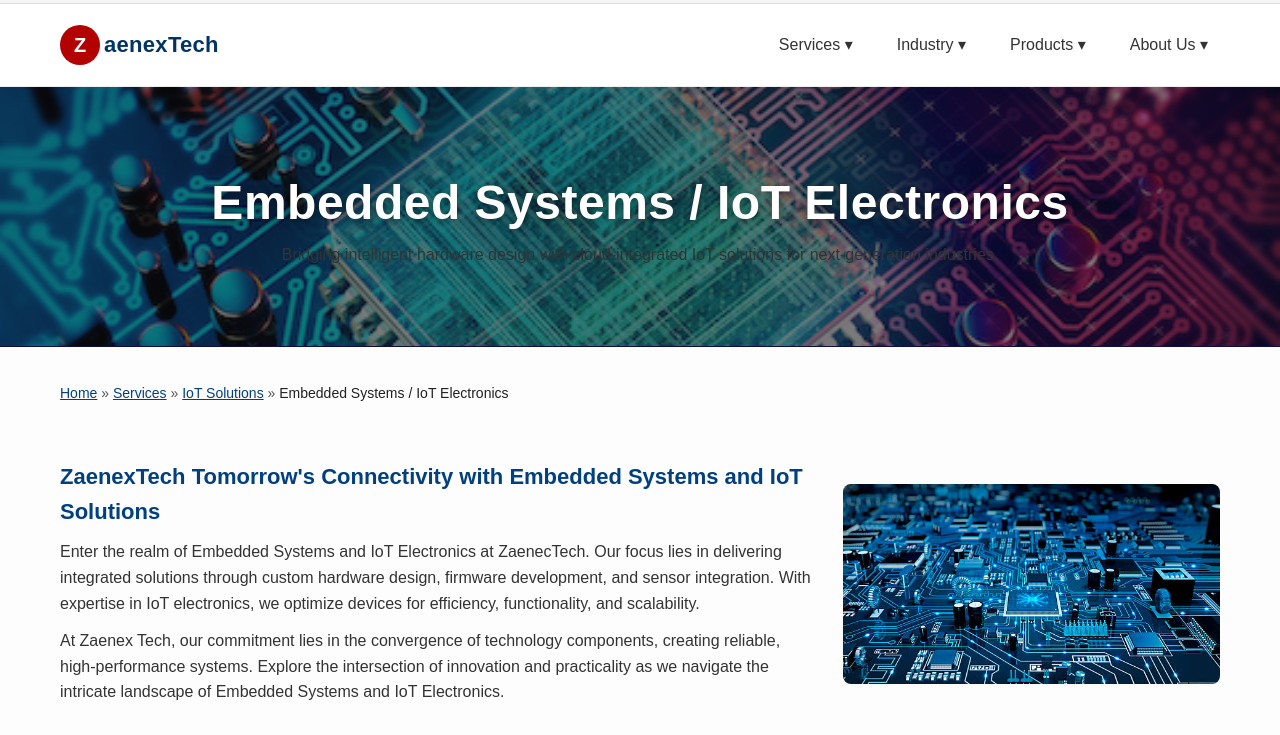
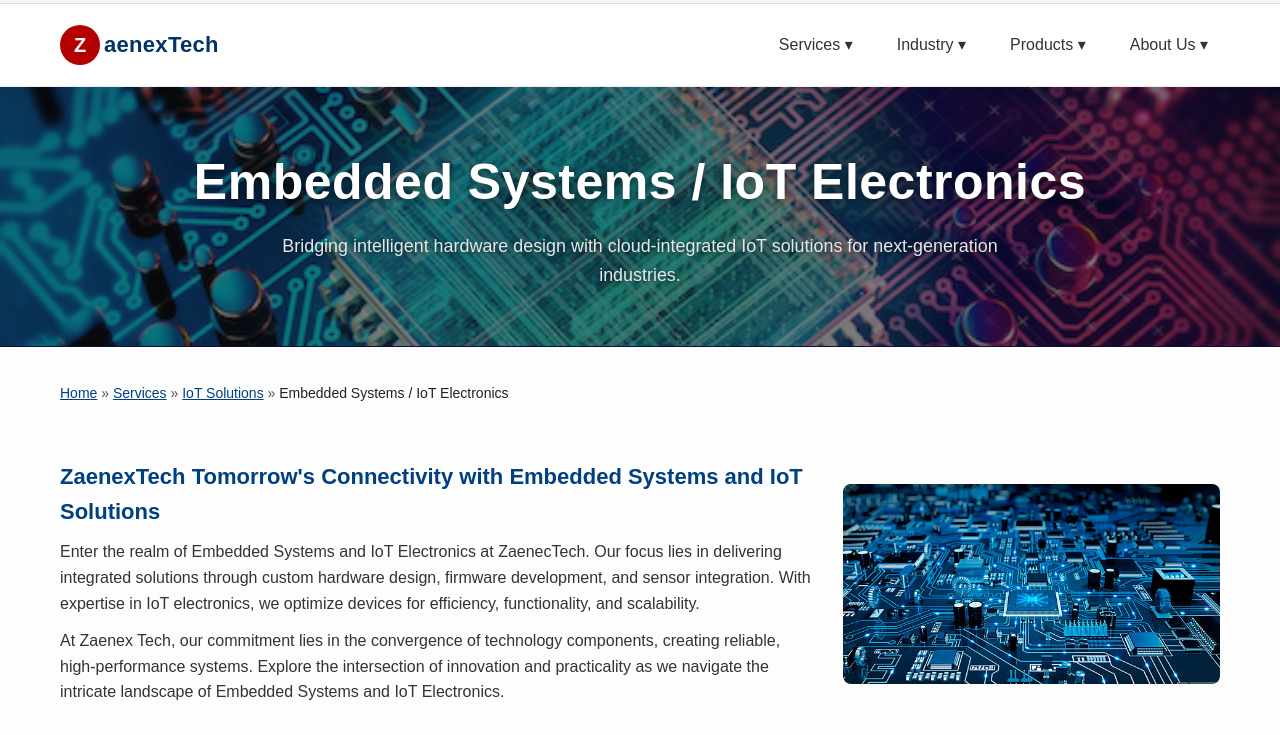
Before and after one commit to zaenextech-debug/StaticIoTWebsite-, a plain HTML site: page index.html in a window 1280 px wide. Shown: the part 32-767 px from the top of the page. Drawn offline with Linux system fonts and the light colour scheme; files whose address does not match are found by name.

Commit message:
styles.css

```diff
--- a/styles.css
+++ b/styles.css
@@ -94,7 +94,28 @@
 }
 .hero-overlay { position:absolute; inset:0; background: rgba(15, 15, 15, .55); }
 .hero-inner { position:relative; z-index:1; height:100%; display:flex; align-items:center; justify-content:center; padding:0 1rem; text-align:center; }
-.hero-inner h2 { color:#fff; font-weight:600; font-size:clamp(28px, 4.2vw, 48px); letter-spacing:.5px; text-shadow:0 2px 8px rgba(0,0,0,.45); }
+
+.hero-content {
+  max-width: 900px;
+}
+
+.hero-inner h2 {
+  color:#fff;
+  font-weight:700;
+  font-size:clamp(30px, 4.4vw, 50px);
+  letter-spacing:.5px;
+  text-shadow:0 2px 8px rgba(0,0,0,.45);
+  margin-bottom:10px;
+}
+
+.hero-subtitle {
+  color:#e5e7eb;
+  font-size:clamp(14px, 1.4vw, 18px);
+  max-width:720px;
+  margin:0 auto;
+  line-height:1.6;
+  text-shadow:0 1px 4px rgba(0,0,0,.5);
+}
 
 /* ================= BREADCRUMB ================= */
 .breadcrumb { font-size:14px; margin:15px auto; color:#555; }
```
